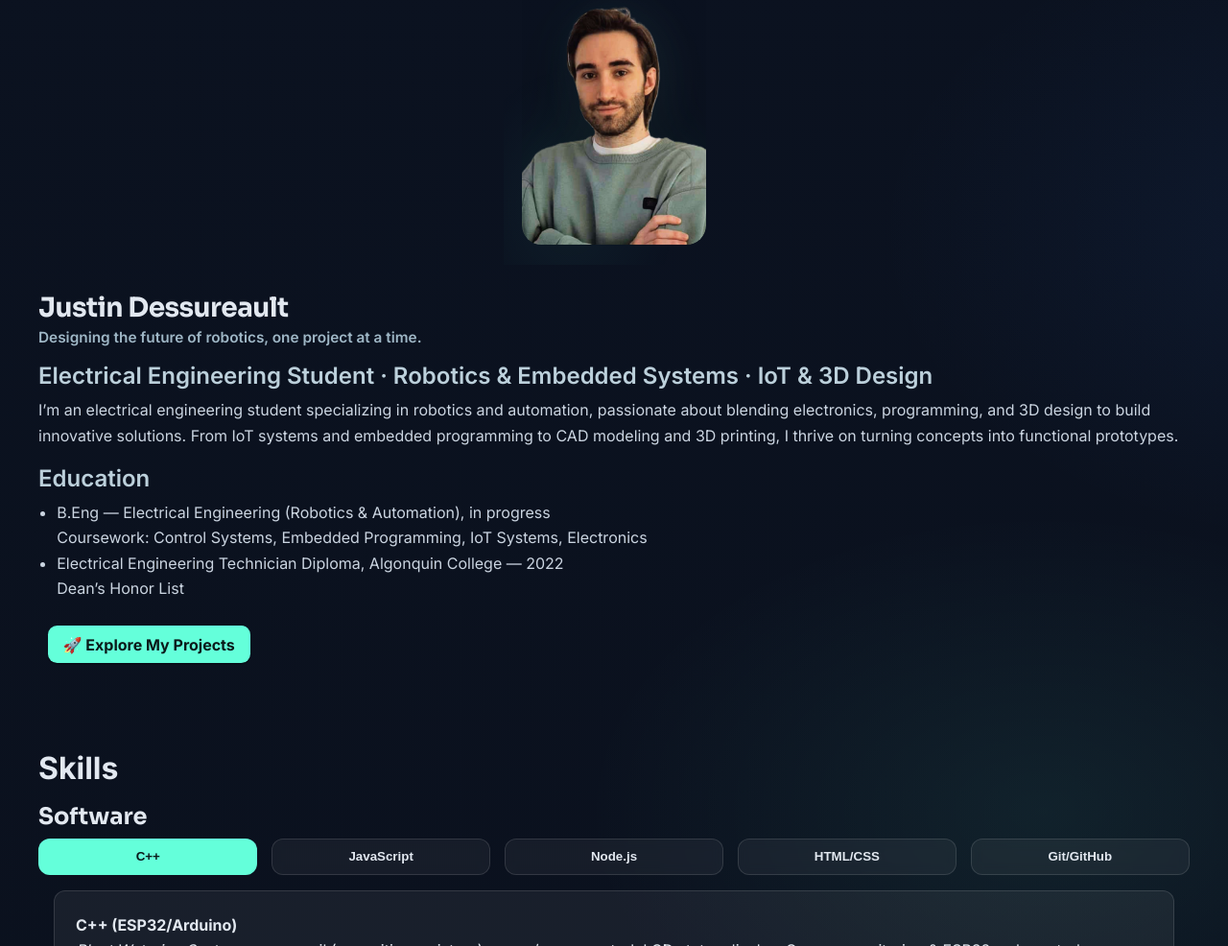
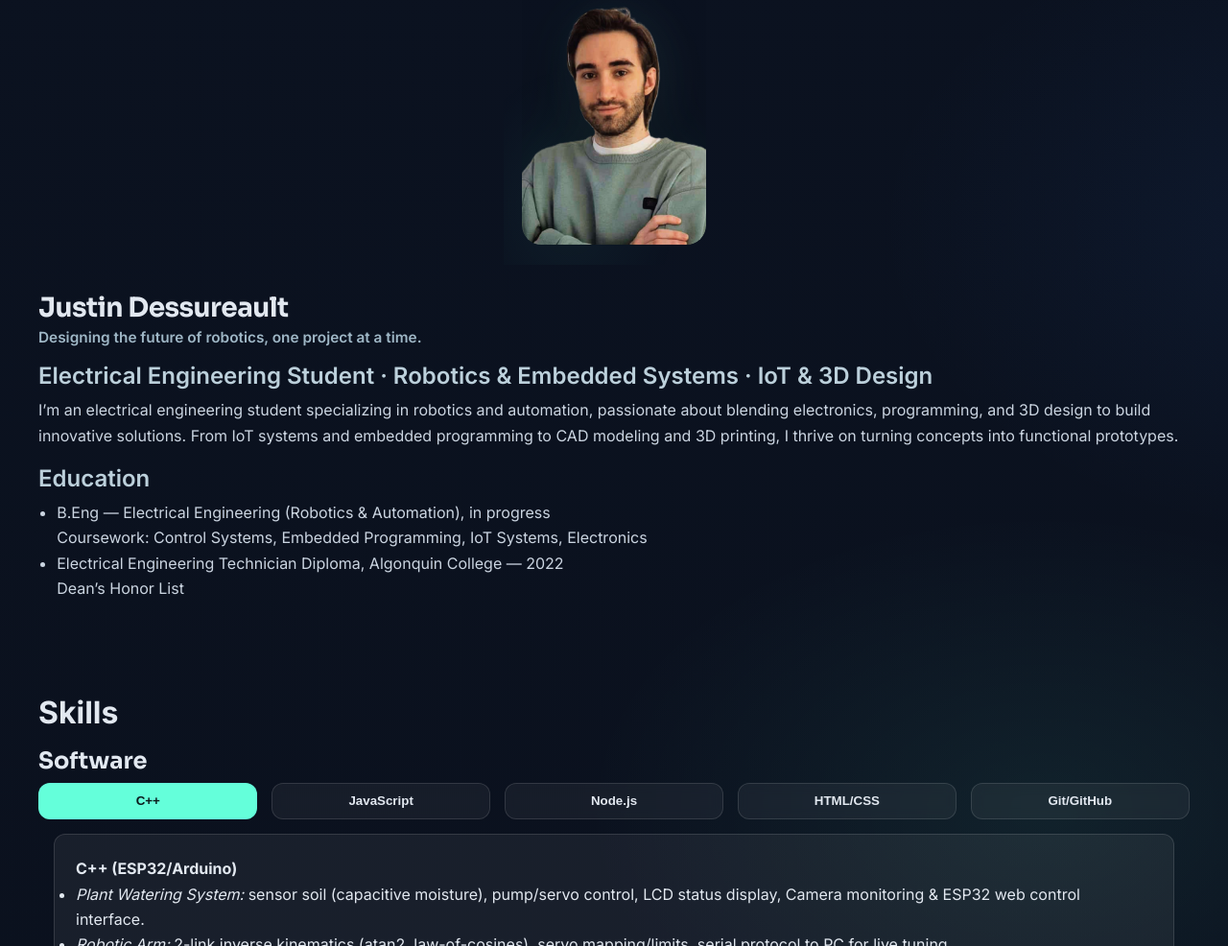
Before and after one commit to Stella0032/StellazHQ, a plain HTML site: page Portfolio.html in a window 1280 px wide. Shown: the part 114-1100 px from the top of the page at 96% size. Drawn offline with Linux system fonts and the light colour scheme.

Commit message:
Update Portfolio.html

```diff
--- a/Portfolio.html
+++ b/Portfolio.html
@@ -53,7 +53,6 @@
           <li>Electrical Engineering Technician Diploma, Algonquin College — 2022</li>
           Dean’s Honor List
         </ul>
-        <a href="#project1" class="project-button">🚀 Explore My Projects</a>
       </div>
     </div>
   </section>
```
